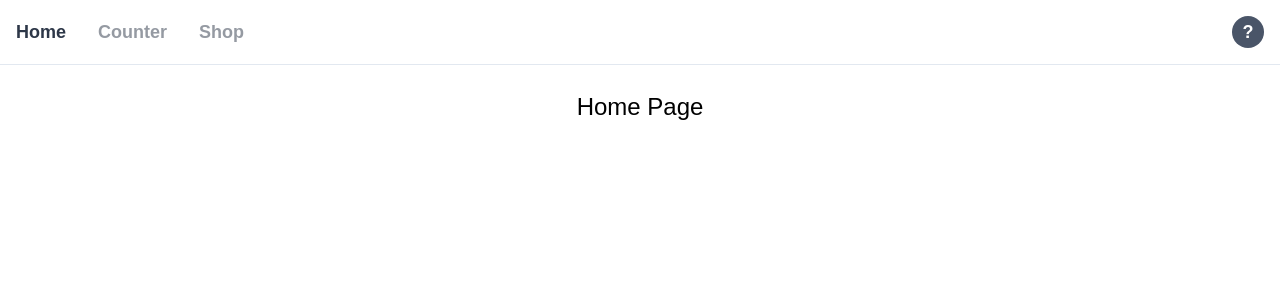
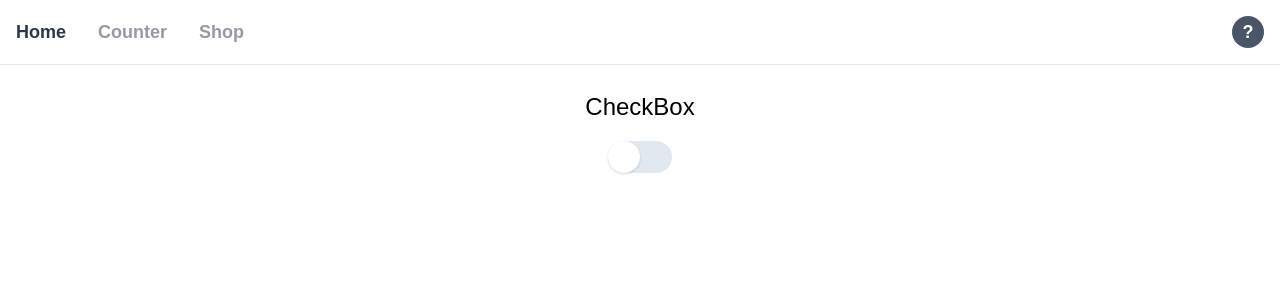
Before and after one commit to issam1994/react-redux-tailwind, a React (Create React App) app: page / in a window 1280 px wide. Shown: the top 300 px of the page. Built offline with nearby package versions, Linux system fonts and the light colour scheme.

Commit message:
created a checkbox to experiment with reusable component strategies

```diff
--- /dev/null
+++ b/src/components/reusable/CheckBox.jsx
@@ -0,0 +1,10 @@
+import React, {useState} from 'react';
+
+export default function CheckBox(props){
+    const [value, setValue] = useState(false)
+    return (
+        <div className={"w-16 bg-gray-300 rounded-full cursor-pointer transition" + (value ? " bg-green-400" : "")} onClick={() => setValue(!value)}>
+            <div className={"bg-white w-8 h-8 rounded-full shadow transition" + (value ? " ml-8" : "")}></div>
+        </div>
+    )
+}
--- a/src/components/shop/controls/Order.jsx
+++ b/src/components/shop/controls/Order.jsx
@@ -14,9 +14,9 @@ export default function Order() {
         setOrder(e.target.value);
     }
     return (
-        <div className="flex items-center justify-center mb-2">
+        <div className="flex items-center font-medium text-gray-900 justify-center mb-2">
             <div className="">Order by:</div>
-            <select onChange={handleOrderChange} className=" font-medium ml-2 p-1 border hover:border-gray-800">
+            <select onChange={handleOrderChange} className="ml-2 p-1 border hover:border-gray-800">
                 {orderOptions.map(op => <option key={op.value} value={op.value}>{op.label}</option>)}
             </select>
         </div>
--- a/src/views/Home.jsx
+++ b/src/views/Home.jsx
@@ -1,5 +1,15 @@
 import React from 'react'
+import CheckBox from '../components/reusable/CheckBox'
 
-const Home = () => (<div className="text-center text-2xl font-thin">Home Page</div>);
+const Home = () => {
+    return (
+        <div className="text-center text-2xl font-thin">
+            <div className="">CheckBox</div>
+            <div className="flex justify-center py-4">
+                <CheckBox />
+            </div>
+        </div>
+    );
+}
 
 export default Home
```
